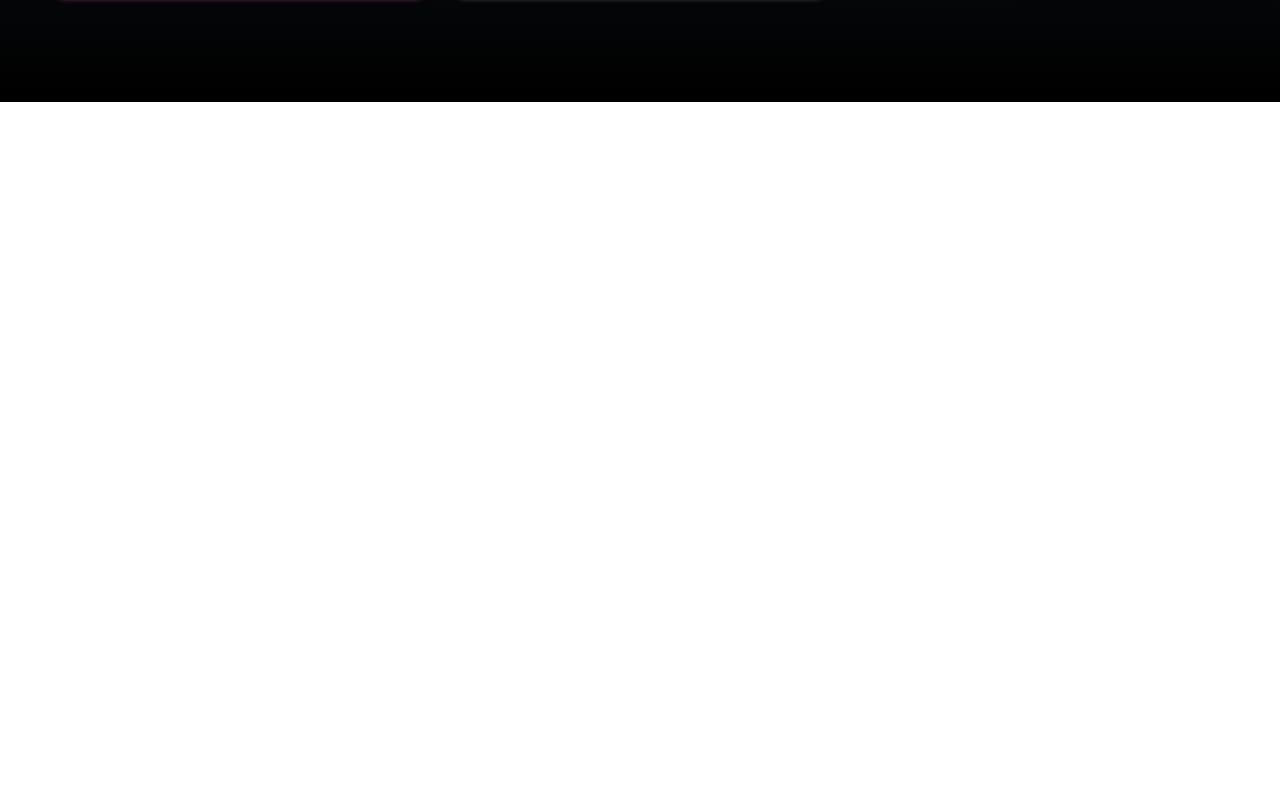
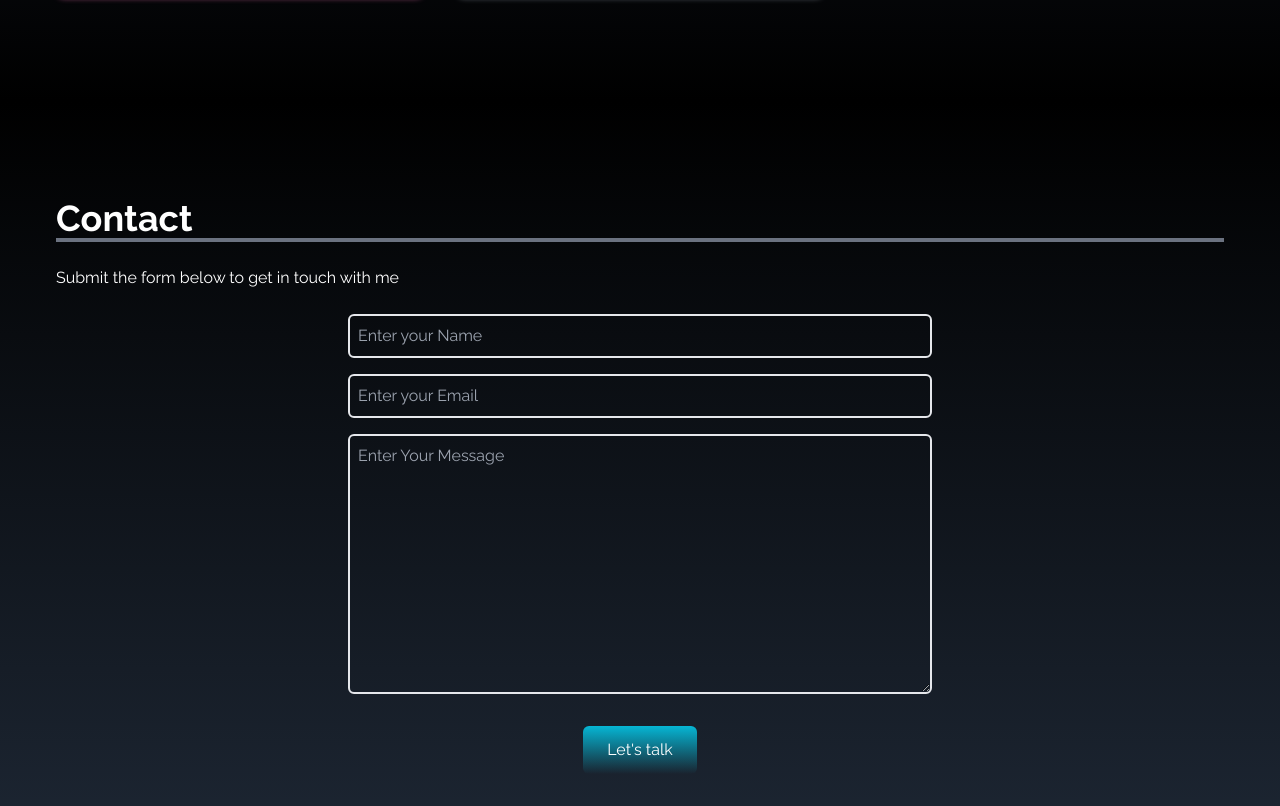
Before and after one commit to Sameer-321/tailwindPrac, a React (Create React App) app in the folder client/: page / in a window 1280 px wide. Shown: the part 3098-3904 px from the top of the page. Before the commit the page ends 3200 px from the top, so only its background shows below. Built offline with nearby package versions, Linux system fonts and the light colour scheme.

Commit message:
feat:contact comp added

```diff
--- a/client/src/App.js
+++ b/client/src/App.js
@@ -6,6 +6,7 @@
 import About from "./components/About";
 import Portfolio from "./components/Portfolio";
 import Experience from "./components/Experience";
+import Contact from "./components/Contact";
 const App = () => {
   return (
     <div>
@@ -14,6 +15,8 @@
       <About />
       <Portfolio />
       <Experience />
+      <Contact />
+
       <SocialLinks />
     </div>
   );
--- /dev/null
+++ b/client/src/components/Contact.jsx
@@ -0,0 +1,50 @@
+import React from "react";
+
+const Contact = () => {
+  return (
+    <div
+      name="contact"
+      className="w-full h-screen bg-gradient-to-b from-black to-gray-800"
+    >
+      <div className="text-white flex flex-col p-4 justify-center max-w-screen-lg mx-auto h-full">
+        <div>
+          <p className="text-4xl font-bold inlin border-b-4 border-gray-500">
+            Contact
+          </p>
+          <p className="py-6 ">Submit the form below to get in touch with me</p>
+        </div>
+        <div className="flex justify-center items-center">
+          <form
+            action="urlasdsfdsfadsfadfadsf"
+            method="POST"
+            className="flex flex-col w-full md:w-1/2"
+          >
+            <input
+              type="text"
+              name="name"
+              placeholder="Enter your Name"
+              className="p-2 bg-transparent border-2 rounded-md text-white focus:outline-none"
+            />
+            <input
+              type="text"
+              name="email"
+              placeholder="Enter your Email"
+              className="my-4 p-2 bg-transparent border-2 rounded-md text-white focus:outline-none"
+            />
+            <textarea
+              name="message"
+              placeholder="Enter Your Message"
+              rows="10"
+              className="p-2 bg-transparent border-2 rounded-md text-white focus:outline-none"
+            ></textarea>
+            <button className="text-white bg-gradient-to-b from-cyan-500 to-bluue-500 px-6 py-3 my-8 mx-auto flex items-center rounded-md hover:scale-110 duration-300">
+              Let's talk
+            </button>
+          </form>
+        </div>
+      </div>
+    </div>
+  );
+};
+
+export default Contact;
```
